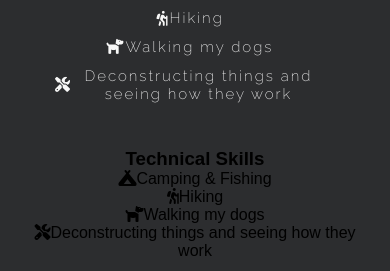
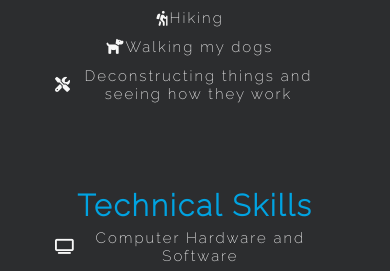
Before and after one commit to JustinCee/online-portfolio, a plain HTML site: page index.html in a window 390 px wide. Shown: the part 2669-2940 px from the top of the page. Drawn offline with Linux system fonts and the light colour scheme.

Commit message:
css and html updates

```diff
--- a/index.html
+++ b/index.html
@@ -103,12 +103,12 @@
         <p><i class="fas fa-dog"></i>Walking my dogs</p>
         <p><i class="fas fa-tools"></i>Deconstructing things and seeing how they work</p>
       </div>
-      <div class="Technical">
-        <h3>Technical Skills</Table></h3>
-        <p><i class="fas fa-campground"></i>Camping & Fishing</p>
-        <p><i class="fas fa-hiking"></i>Hiking</p>
-        <p><i class="fas fa-dog"></i>Walking my dogs</p>
-        <p><i class="fas fa-tools"></i>Deconstructing things and seeing how they work</p>
+      <div class="technical">
+        <h3>Technical Skills</h3>
+        <p><i class="fas fa-tv"></i>Computer Hardware and Software</p>
+        <p><i class="fab fa-microsoft"></i>Microsoft Office</p>
+        <p><i class="fab fa-windows"></i>Windows 10 and 7</p>
+        <p><i class="fas fa-robot"></i>Android</p>
       </div>
     </div>
     <!-- About section -->
--- a/styles.css
+++ b/styles.css
@@ -131,7 +131,7 @@ body {
   background-color: #2c2d2f;
   display: grid;
   grid-template-columns: 1fr 1fr;
-  grid-template-rows: 100px 1fr 300px 200px;
+  grid-template-rows: 100px 1fr 300px 200px 200px;
   padding: 5%;
   grid-column: 2;
 }
@@ -294,6 +294,32 @@ body {
 }
 
 .hobbies p {
+  margin-left: 90px;
+  color: #f7f7f7;
+  letter-spacing: 2px;
+  font-size: 15px;
+  font-family: "Raleway", sans-serif;
+}
+
+.technical {
+  display: flex;
+  align-items: center;
+  flex-wrap: wrap;
+  padding: 40px;
+  grid-column-start: 1;
+  grid-column-end: 3;
+  grid-row-start: 5;
+  grid-row-end: 6;
+}
+
+.technical h3 {
+  font-family: "Raleway", sans-serif;
+  color: #01a3e1;
+  font-size: 30px;
+  letter-spacing: 2px;
+}
+
+.technical p {
   margin-left: 90px;
   color: #f7f7f7;
   letter-spacing: 2px;
@@ -907,4 +933,18 @@ body {
     align-items: center;
     padding: 2%;
   }
+
+  .technical {
+    display: flex;
+    flex-direction: column;
+    text-align: center;
+  }
+
+  .technical p {
+    margin-left: -10px;
+    display: flex;
+    justify-content: center;
+    align-items: center;
+    padding: 2%;
+  }
 }
```
